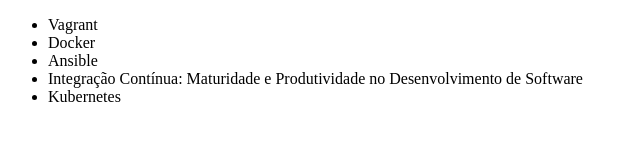
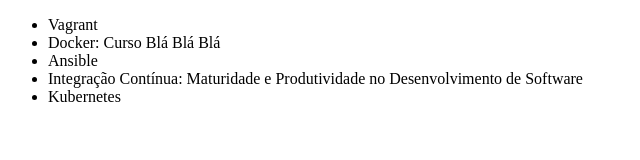
Before and after one commit to dieggoalves/curso-alura-git, a plain HTML site: page index.html in a window 1280 px wide. Shown: the whole page, without its empty margins (0-640 px from the left). Drawn offline with Linux system fonts and the light colour scheme.

Commit message:
Fazendo exercício: Conflitos com rebase

```diff
--- a/index.html
+++ b/index.html
@@ -9,7 +9,7 @@
 <body>
     <ul>
         <li>Vagrant</li>
-        <li>Docker</li>
+        <li>Docker: Curso Blá Blá Blá</li>
         <li>Ansible</li>
         <li>Integração Contínua: Maturidade e Produtividade no Desenvolvimento de Software</li>
         <li>Kubernetes</li>
```
